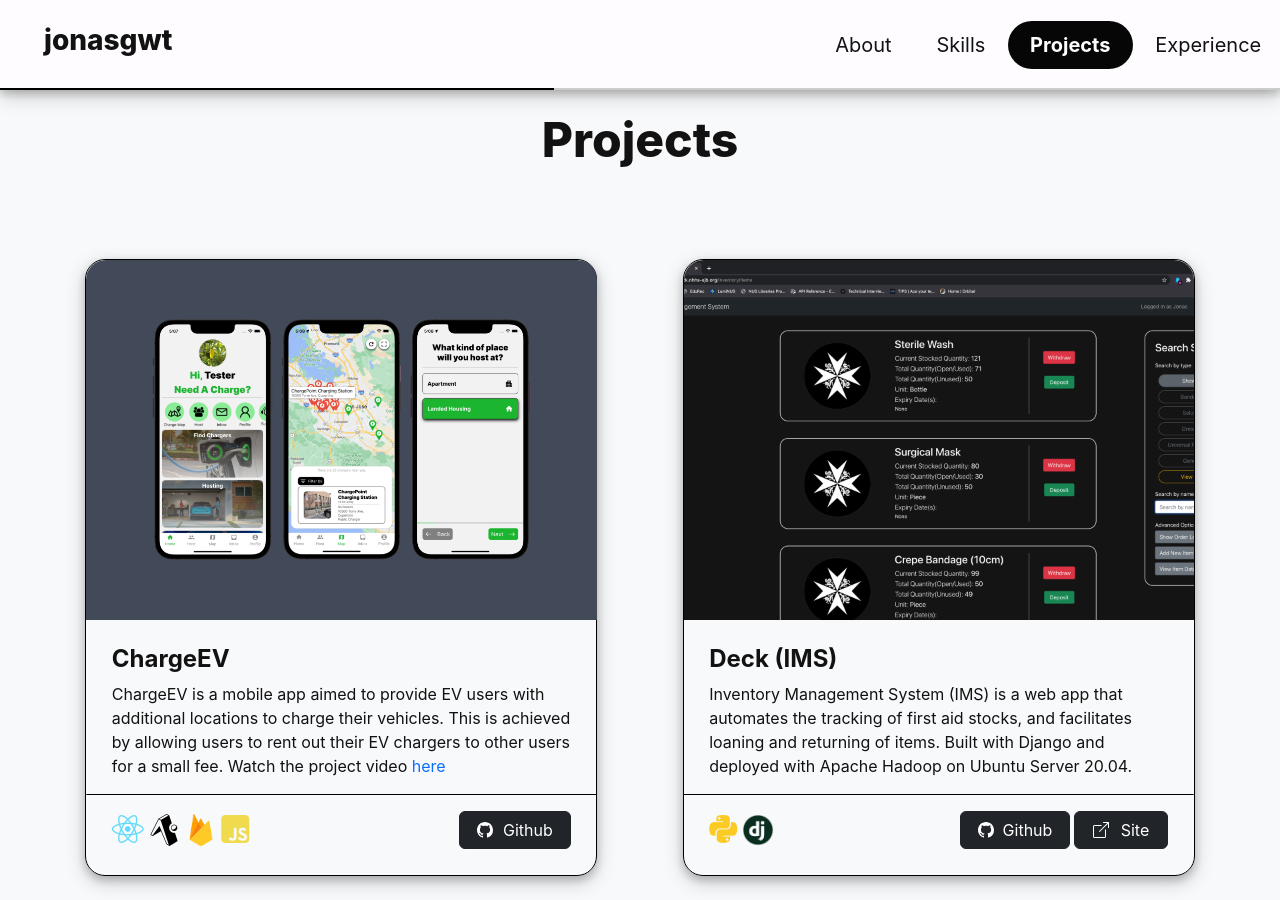
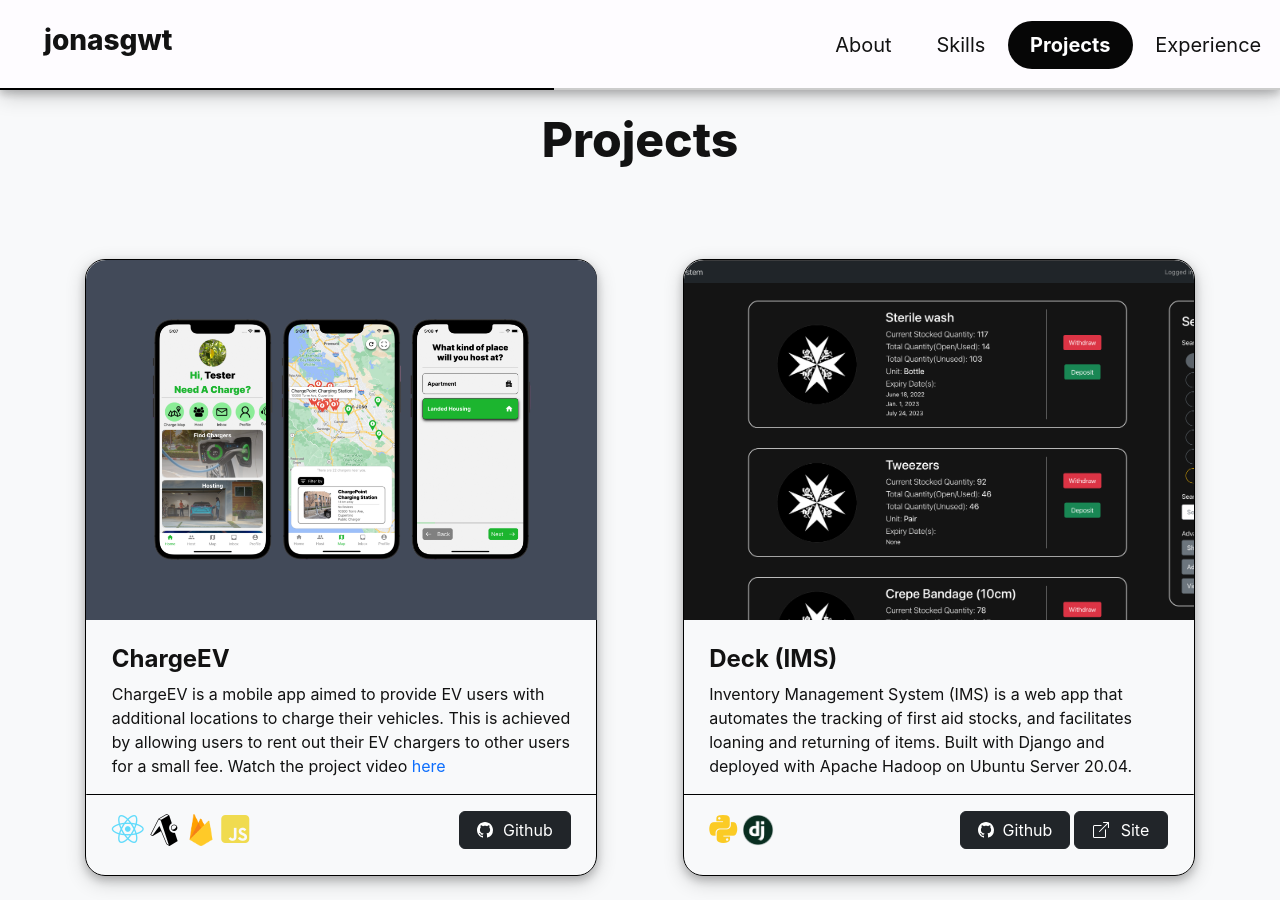
Before and after one commit to jonasgwt/jonasgwt.github.io, a Jekyll site: the page built from index.html, in a window 1280 px wide and 900 px high, scrolled down 1659 px. Built offline with Jekyll 4.4.1, drawn with Linux system fonts in a browser that asks for light colours; nearby versions of some CDN libraries; some web fonts are replaced.

Commit message:
Updated IMS Links & Image

```diff
--- a/_layouts/default.html
+++ b/_layouts/default.html
@@ -255,7 +255,7 @@
                 <img class="skill-icon" style="height: 2rem" src="../assets/images/django-icon-0.png" />
               </div>
               <div style="display: flex">
-                <button class="btn btn-dark github-button" onclick="location.href='https://github.com/jonasgwt/deck'"
+                <button class="btn btn-dark github-button" onclick="location.href='https://github.com/jonasgwt/inventory'"
                   style="width: 7rem; margin-right: 2%">
                   <svg xmlns="http://www.w3.org/2000/svg" width="1em" height="1em" fill="currentColor" class="bi bi-github"
                     viewBox="0 0 16 16">
```
Also changed, not shown: assets/images/IMS.png, 5 other files.
